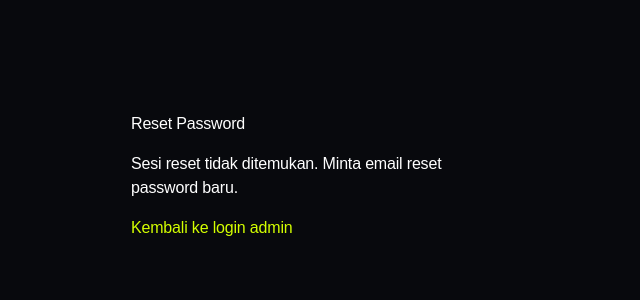
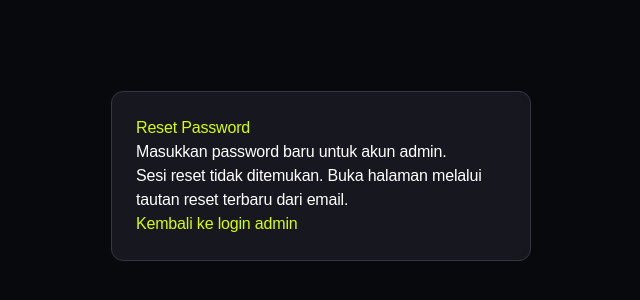
Before and after one commit to spokenu71-hash/Fikri-Store-, a React (Vite) app: page /reset-password in a window 1280 px wide. Shown: the part 248-548 px from the top of the page, without its empty margins (319-959 px from the left). Built offline with nearby package versions, Linux system fonts and the light colour scheme; no server answers.

Commit message:
Update ResetPassword.jsx

```diff
--- a/src/pages/ResetPassword.jsx
+++ b/src/pages/ResetPassword.jsx
@@ -4,38 +4,52 @@ import { supabase } from "../lib/supabase.js";
 
 export default function ResetPassword() {
   const [password, setPassword] = useState("");
-  const [message, setMessage] = useState("Memeriksa tautan reset...");
+  const [message, setMessage] = useState("Memeriksa sesi reset...");
   const [ready, setReady] = useState(false);
   const [loading, setLoading] = useState(false);
 
   useEffect(() => {
+    let active = true;
+
+    async function checkSession() {
       if (!supabase) {
         setMessage("Konfigurasi Supabase belum tersedia.");
         return;
       }
 
-    let active = true;
+      try {
+        const { data, error } = await supabase.auth.getSession();
 
-    supabase.auth.getSession().then(({ data, error }) => {
         if (!active) return;
 
         if (error) {
-        setMessage("Tautan reset tidak valid atau sudah kedaluwarsa.");
+          setMessage("Sesi reset tidak valid. Minta tautan reset baru.");
         } else if (data.session) {
           setReady(true);
           setMessage("");
         } else {
           setMessage(
-          "Sesi reset tidak ditemukan. Minta email reset password baru."
+            "Sesi reset tidak ditemukan. Buka halaman melalui tautan reset terbaru dari email."
           );
         }
-    });
+      } catch (error) {
+        if (active) {
+          setMessage("Gagal memeriksa sesi: " + error.message);
+        }
+      }
+    }
+
+    checkSession();
+
+    if (!supabase) {
+      return () => {
+        active = false;
+      };
+    }
 
     const { data: listener } = supabase.auth.onAuthStateChange(
       (_event, session) => {
-        if (!active) return;
-
-        if (session) {
+        if (active && session) {
           setReady(true);
           setMessage("");
         }
@@ -51,6 +65,11 @@ export default function ResetPassword() {
   async function handleSubmit(event) {
     event.preventDefault();
 
+    if (!supabase) {
+      setMessage("Konfigurasi Supabase belum tersedia.");
+      return;
+    }
+
     if (password.length < 8) {
       setMessage("Password minimal 8 karakter.");
       return;
@@ -59,42 +78,62 @@ export default function ResetPassword() {
     setLoading(true);
     setMessage("");
 
-    const { error } = await supabase.auth.updateUser({
-      password,
-    });
-
-    setLoading(false);
+    try {
+      const { error } = await supabase.auth.updateUser({ password });
 
       if (error) {
         setMessage("Gagal mengubah password: " + error.message);
-      return;
+      } else {
+        setPassword("");
+        setReady(false);
+        setMessage(
+          "Password berhasil diubah. Silakan login kembali melalui halaman admin."
+        );
       }
-
-    setPassword("");
-    setMessage("Password berhasil diubah. Silakan login ke halaman admin.");
+    } catch (error) {
+      setMessage("Terjadi kesalahan: " + error.message);
+    } finally {
+      setLoading(false);
+    }
   }
 
   return (
-    <main style={{
+    <main
+      style={{
         minHeight: "100vh",
+        boxSizing: "border-box",
         display: "grid",
         placeItems: "center",
         background: "#08090D",
         color: "white",
         padding: 24,
-      fontFamily: "Arial, sans-serif"
-    }}>
-      <form onSubmit={handleSubmit} style={{
+        fontFamily: "Arial, sans-serif",
+      }}
+    >
+      <section
+        style={{
           width: "100%",
-        maxWidth: 380,
-        display: "grid",
-        gap: 16
-      }}>
-        <h1>Reset Password</h1>
+          maxWidth: 420,
+          padding: 24,
+          boxSizing: "border-box",
+          background: "#17181f",
+          border: "1px solid #343640",
+          borderRadius: 12,
+        }}
+      >
+        <h1 style={{ color: "#d4ff00", marginTop: 0 }}>
+          Reset Password
+        </h1>
+
+        <p>Masukkan password baru untuk akun admin.</p>
 
         {ready && (
-          <>
+          <form
+            onSubmit={handleSubmit}
+            style={{ display: "grid", gap: 14 }}
+          >
             <label htmlFor="new-password">Password baru</label>
+
             <input
               id="new-password"
               type="password"
@@ -104,25 +143,41 @@ export default function ResetPassword() {
               value={password}
               onChange={(event) => setPassword(event.target.value)}
               placeholder="Minimal 8 karakter"
-              style={{ padding: 12, borderRadius: 6 }}
+              style={{
+                boxSizing: "border-box",
+                width: "100%",
+                padding: 12,
+                borderRadius: 6,
+              }}
             />
 
             <button
               type="submit"
               disabled={loading}
-              style={{ padding: 12, cursor: "pointer" }}
+              style={{
+                padding: 12,
+                border: 0,
+                borderRadius: 6,
+                background: "#d4ff00",
+                color: "#111",
+                fontWeight: "bold",
+              }}
             >
               {loading ? "Menyimpan..." : "Simpan Password Baru"}
             </button>
-          </>
+          </form>
         )}
 
-        {message && <p>{message}</p>}
+        {message && (
+          <p role="status" style={{ overflowWrap: "anywhere" }}>
+            {message}
+          </p>
+        )}
 
         <a href="/admin" style={{ color: "#d4ff00" }}>
           Kembali ke login admin
         </a>
-      </form>
+      </section>
     </main>
   );
 }
```
Lines whose indentation alone changed are shown as unchanged.
